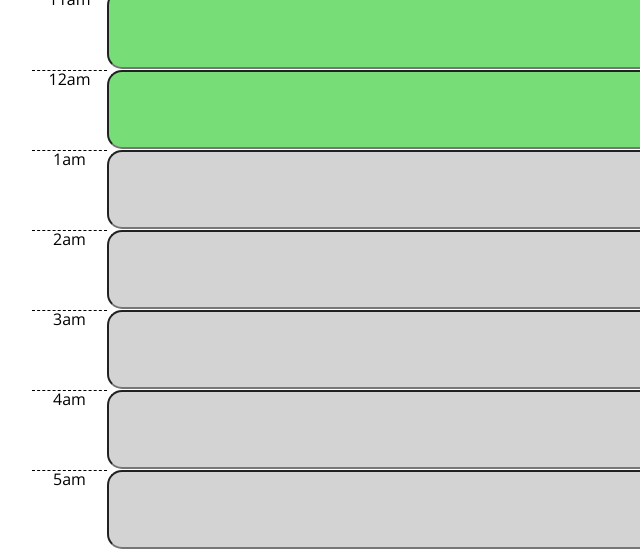
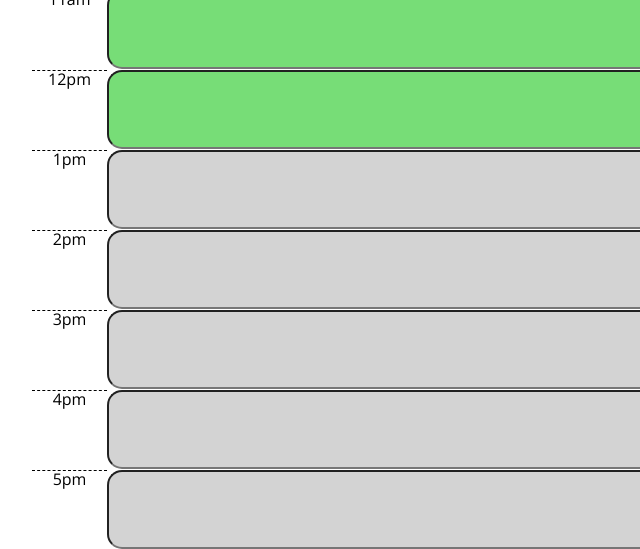
Before and after one commit to tuckerpikula/dayplanner, a plain HTML site: page index.html in a window 1280 px wide. Shown: the part 667-1216 px from the top of the page, 38-678 px from the left. Drawn offline with nearby package versions, Linux system fonts and the light colour scheme.

Commit message:
fixed afternoon times to pm

```diff
--- a/index.html
+++ b/index.html
@@ -47,32 +47,32 @@
       <button class="save">Save</button>
     </div>
     <div class="row">
-      <div class="hour">12am</div>
+      <div class="hour">12pm</div>
       <input type="text" id="twelve" class="block">
       <button class="save">Save</button>
     </div>
     <div class="row">
-      <div class="hour">1am</div>
+      <div class="hour">1pm</div>
       <input type="text" id="one" class="block">
       <button class="save">Save</button>
     </div>
     <div class="row">
-      <div class="hour">2am</div>
+      <div class="hour">2pm</div>
       <input type="text" id="two" class="block">
       <button class="save">Save</button>
     </div>
     <div class="row">
-      <div class="hour">3am</div>
+      <div class="hour">3pm</div>
       <input type="text" id="three" class="block">
       <button class="save">Save</button>
     </div>
     <div class="row">
-      <div class="hour">4am</div>
+      <div class="hour">4pm</div>
       <input type="text" id="four" class="block">
       <button class="save">Save</button>
     </div>
     <div class="row">
-      <div class="hour">5am</div>
+      <div class="hour">5pm</div>
       <input type="text" id="five" class="block">
       <button class="save">Save</button>
     </div>
```
Also changed, not shown: dayplanner.png.
